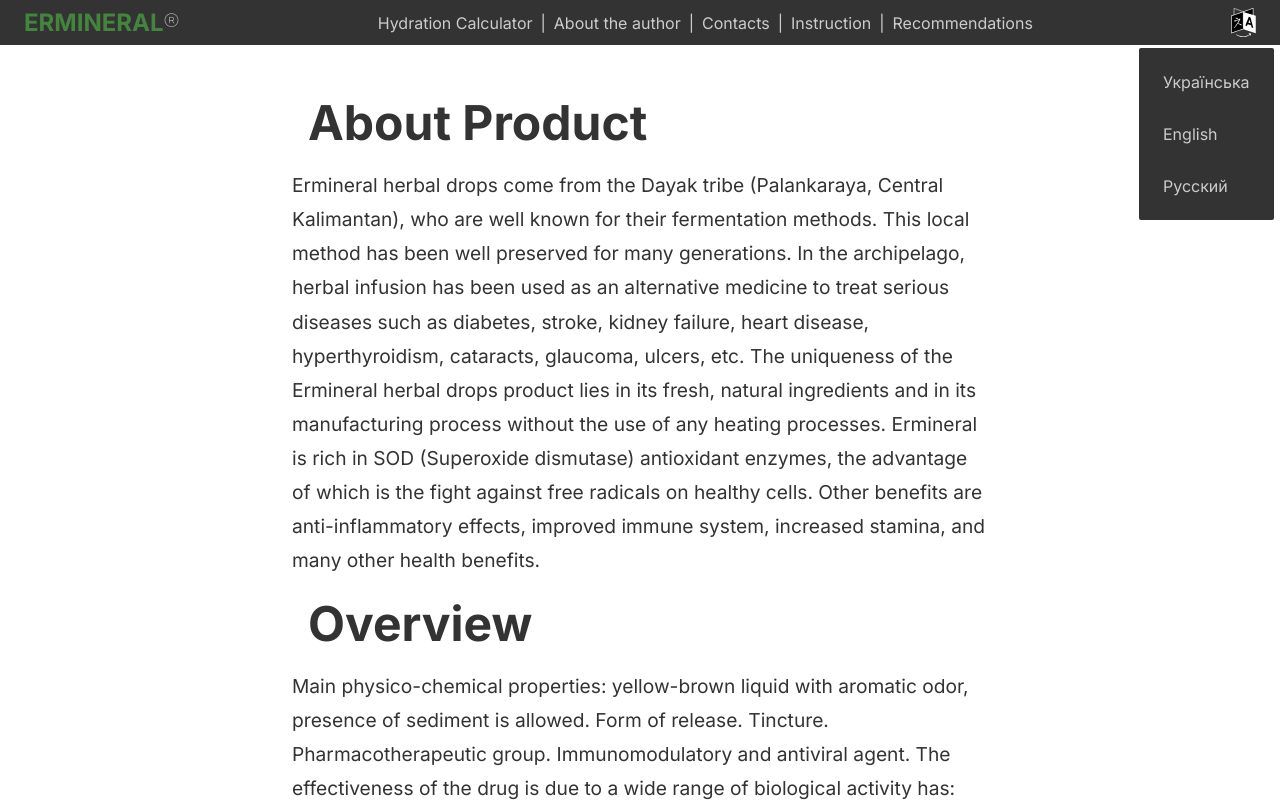
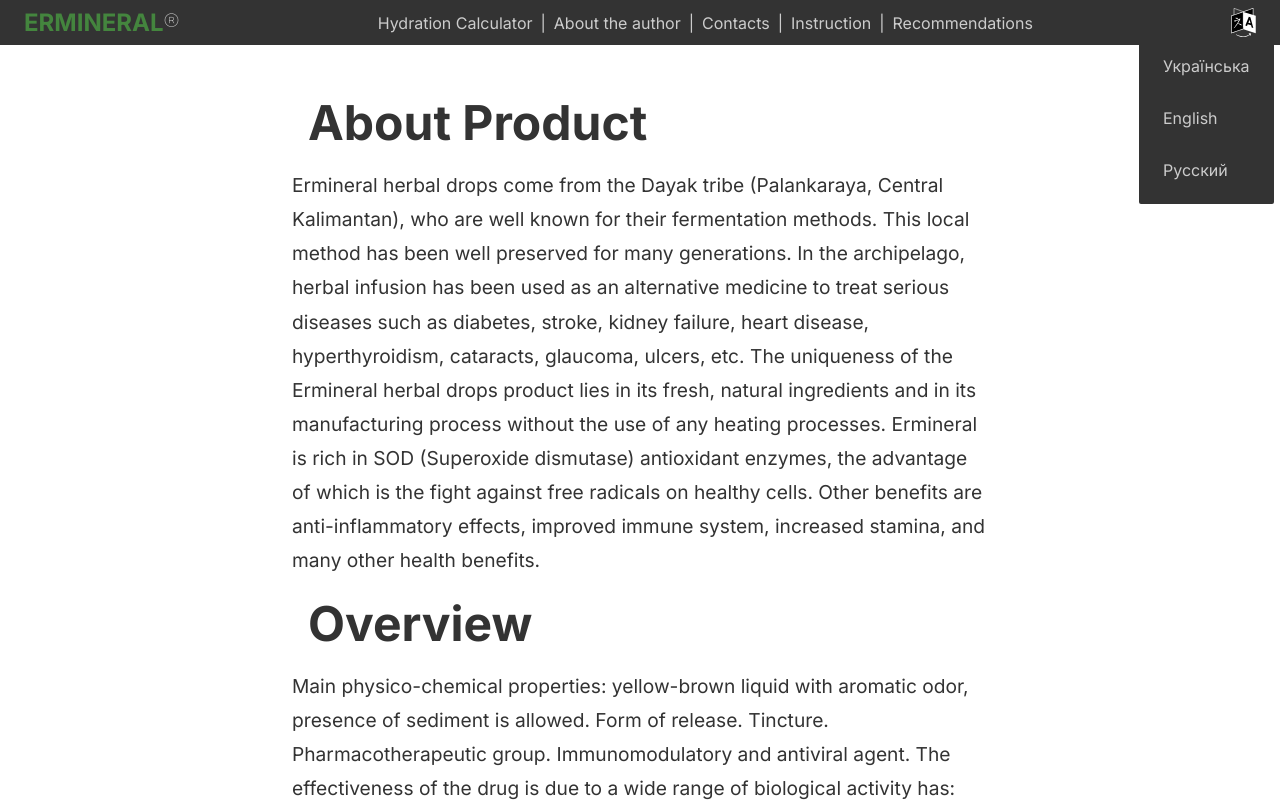
Before and after one commit to mishin78/ermineral-platform, a Next.js app: page / in a window 1280 px wide. Both pictures are taken after a click on the picture 1243 px from the left and 22 px from the top of the page. Shown: the top 800 px of the page. Built offline with nearby package versions, Linux system fonts and the light colour scheme.

Commit message:
fixed langModal

```diff
--- a/src/app/styles.sass
+++ b/src/app/styles.sass
@@ -68,11 +68,12 @@
     justify-content: center
     flex-direction: column
     right: 0.5%
-    top: 6%
+    top: 0%
     background-color: $header-background-light
-    padding: 1rem
+    padding: 3rem 1rem 1rem 1rem
     gap: 1rem
     border-radius: 2px
+    z-index: -1
     li
         font-size: 1rem
         padding: 0.5rem
```
